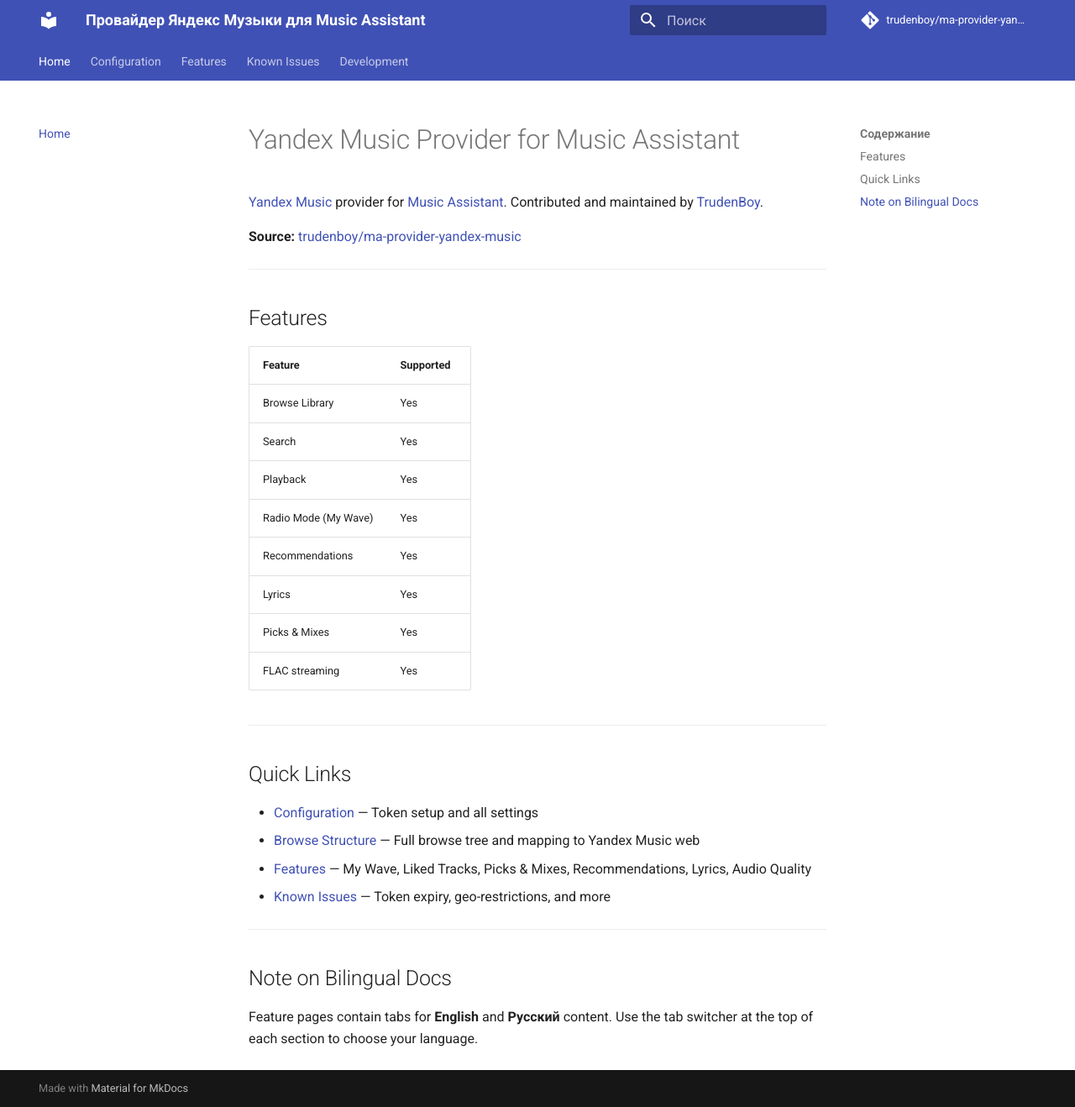
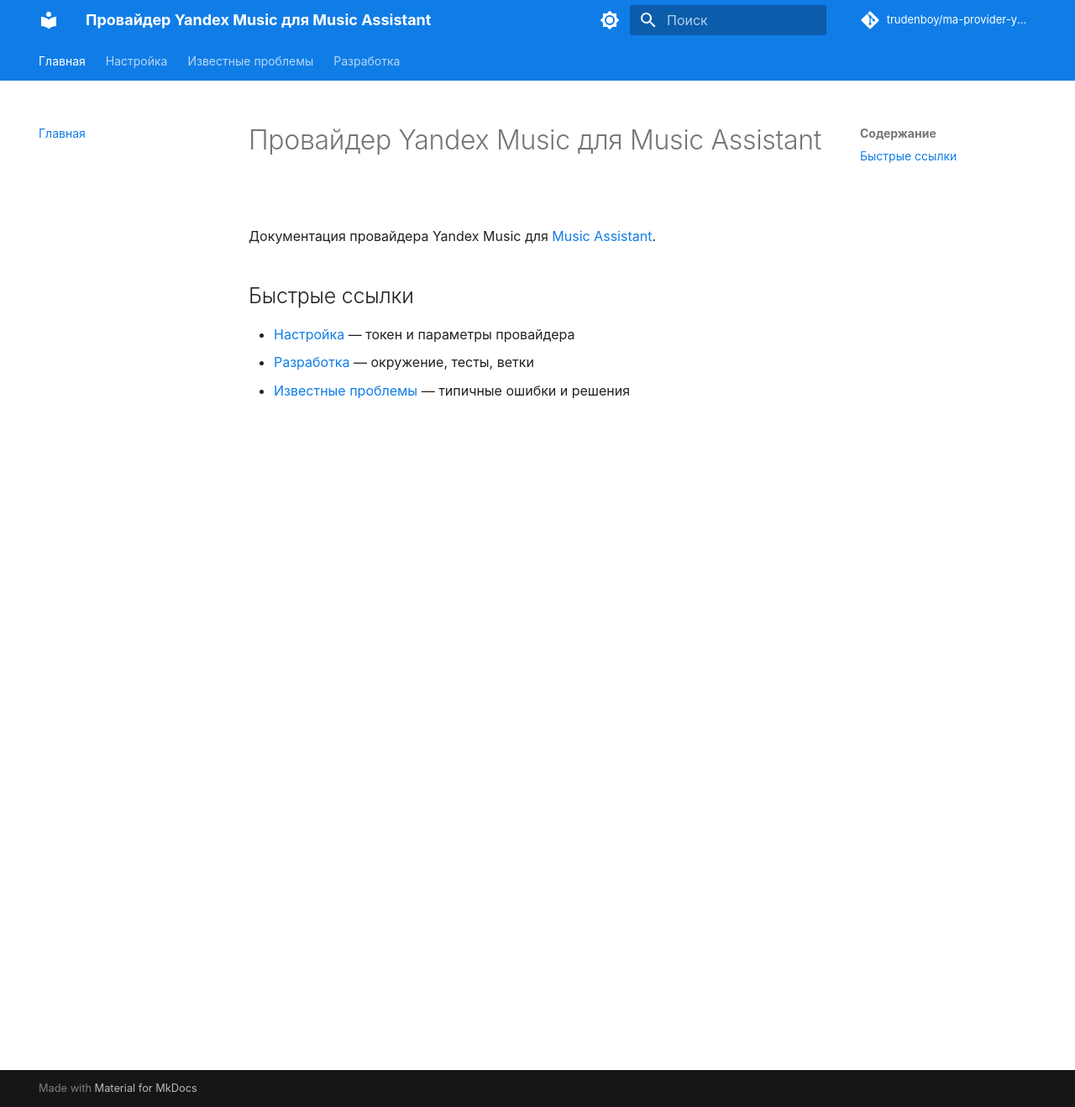
Before and after one commit to trudenboy/ma-provider-yandex-music, an MkDocs documentation site: the page built from docs/index.md, in a window 1280 px wide and 1318 px high. Shown: the whole window at 84% size. Built offline with MkDocs 1.6.1 and Material for MkDocs 9.7.7, drawn with Linux system fonts in a browser that asks for light colours; comment, search, counter and statistics services are not loaded.

```diff
--- a/docs/index.md
+++ b/docs/index.md
@@ -1,37 +1,9 @@
-# Yandex Music Provider for Music Assistant
+# Провайдер Yandex Music для Music Assistant
 
-[Yandex Music](https://music.yandex.ru) provider for [Music Assistant](https://music-assistant.io).
-Contributed and maintained by [TrudenBoy](https://github.com/TrudenBoy).
+Документация провайдера Yandex Music для [Music Assistant](https://music-assistant.io).
 
-**Source:** [trudenboy/ma-provider-yandex-music](https://github.com/trudenboy/ma-provider-yandex-music)
+## Быстрые ссылки
 
----
-
-## Features
-
-| Feature | Supported |
-|---------|-----------|
-| Browse Library | Yes |
-| Search | Yes |
-| Playback | Yes |
-| Radio Mode (My Wave) | Yes |
-| Recommendations | Yes |
-| Lyrics | Yes |
-| Picks & Mixes | Yes |
-| FLAC streaming | Yes |
-
----
-
-## Quick Links
-
-- [Configuration](configuration.md) — Token setup and all settings
-- [Browse Structure](features/browse.md) — Full browse tree and mapping to Yandex Music web
-- [Features](features/my-wave.md) — My Wave, Liked Tracks, Picks & Mixes, Recommendations, Lyrics, Audio Quality
-- [Known Issues](known-issues.md) — Token expiry, geo-restrictions, and more
-
----
-
-## Note on Bilingual Docs
-
-Feature pages contain tabs for **English** and **Русский** content.
-Use the tab switcher at the top of each section to choose your language.
+- [Настройка](configuration.md) — токен и параметры провайдера
+- [Разработка](development.md) — окружение, тесты, ветки
+- [Известные проблемы](known-issues.md) — типичные ошибки и решения
--- /dev/null
+++ b/docs/stylesheets/extra.css
@@ -0,0 +1,27 @@
+/* Music Assistant brand colors — light mode */
+[data-md-color-scheme="default"] {
+  --md-primary-fg-color: #107de7;
+  --md-primary-fg-color--light: #40bcf2;
+  --md-primary-fg-color--dark: #0d6bc4;
+  --md-primary-bg-color: #ffffff;
+  --md-primary-bg-color--light: #ffffffb3;
+  --md-accent-fg-color: #40bcf2;
+  --md-accent-fg-color--transparent: #40bcf21a;
+}
+
+/* Music Assistant brand colors — dark mode */
+[data-md-color-scheme="slate"] {
+  --md-primary-fg-color: #40bcf2;
+  --md-primary-fg-color--light: #60ccf4;
+  --md-primary-fg-color--dark: #107de7;
+  --md-primary-bg-color: #0d1117;
+  --md-primary-bg-color--light: #0d1117b3;
+  --md-accent-fg-color: #40bcf2;
+  --md-accent-fg-color--transparent: #40bcf21a;
+}
+
+/* System font stack — matches music-assistant.io (no Google Fonts dependency) */
+:root {
+  --md-text-font: -apple-system, BlinkMacSystemFont, "Segoe UI", Roboto, Helvetica, Arial, sans-serif;
+  --md-code-font: ui-monospace, SFMono-Regular, "SF Mono", Menlo, Monaco, Consolas, "Liberation Mono", "Courier New", monospace;
+}
--- a/mkdocs.yml
+++ b/mkdocs.yml
@@ -1,16 +1,35 @@
-site_name: Провайдер Яндекс Музыки для Music Assistant
+site_name: Провайдер Yandex Music для Music Assistant
 site_url: https://trudenboy.github.io/ma-provider-yandex-music/
 repo_url: https://github.com/trudenboy/ma-provider-yandex-music
 repo_name: trudenboy/ma-provider-yandex-music
-edit_uri: edit/refactor/yandex-config-categories/docs/
+edit_uri: edit/dev/docs/
 
 theme:
   name: material
   language: ru
+  font: false
+  palette:
+    - media: "(prefers-color-scheme: light)"
+      scheme: default
+      primary: custom
+      accent: custom
+      toggle:
+        icon: material/brightness-7
+        name: Тёмная тема
+    - media: "(prefers-color-scheme: dark)"
+      scheme: slate
+      primary: custom
+      accent: custom
+      toggle:
+        icon: material/brightness-4
+        name: Светлая тема
   features:
     - navigation.tabs
     - navigation.sections
     - content.tabs.link
+
+extra_css:
+  - stylesheets/extra.css
 
 plugins:
   - search
@@ -25,20 +44,12 @@
       permalink: true
 
 nav:
-  - Home: index.md
-  - Configuration: configuration.md
-  - Features:
-      - Browse Structure: features/browse.md
-      - My Wave: features/my-wave.md
-      - Liked Tracks: features/liked-tracks.md
-      - Picks & Mixes: features/picks-and-mixes.md
-      - Recommendations: features/recommendations.md
-      - Lyrics: features/lyrics.md
-      - Audio Quality: features/audio-quality.md
-  - Known Issues: known-issues.md
-  - Development:
-      - Setup: development.md
+  - Главная: index.md
+  - Настройка: configuration.md
+  - Известные проблемы: known-issues.md
+  - Разработка:
+      - Настройка окружения: development.md
       - Docker: dev-docker.md
-      - Testing: testing.md
-      - Contributing: contributing.md
-      - Incident Management: incident-management.md
+      - Тестирование: testing.md
+      - Вклад в разработку: contributing.md
+      - Управление инцидентами: incident-management.md
```
Also changed, not shown: docs/known-issues.md (+34 -12 lines), 1 other file.
